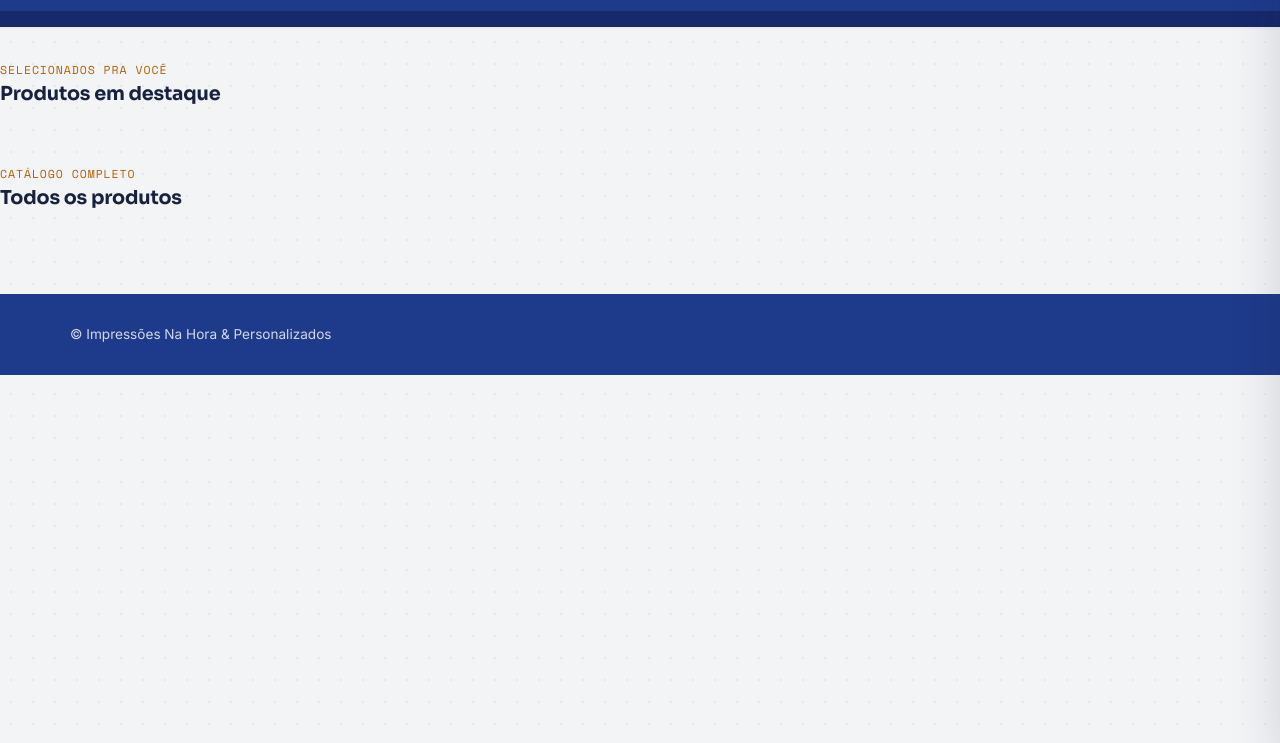
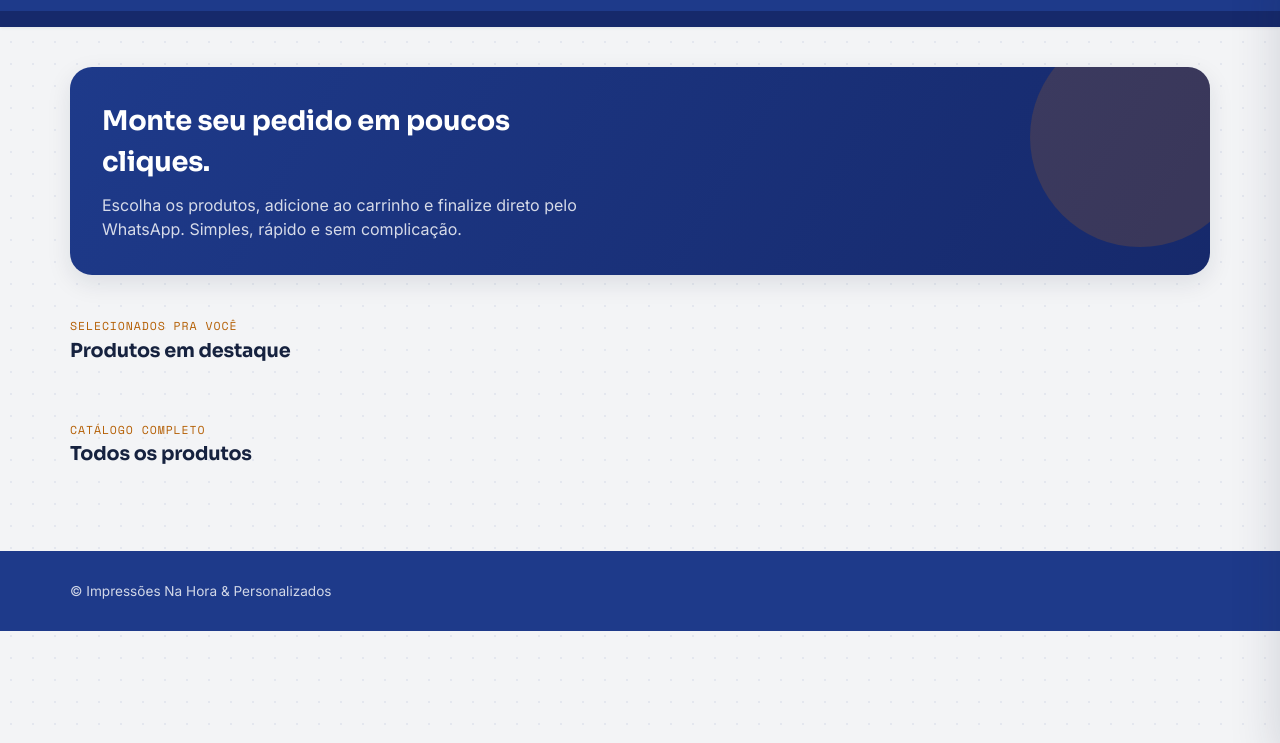
Before and after one commit to danreposi/IHP, a plain HTML site: page frontend/index.html in a window 1280 px wide. Shown: the part 57-800 px from the top of the page. Drawn offline with nearby package versions, Linux system fonts and the light colour scheme; no server answers.

Commit message:
Update index.html

```diff
--- a/frontend/index.html
+++ b/frontend/index.html
@@ -39,6 +39,16 @@
   <button data-theme-option="dark">🌙 Tema Escuro</button>
   <button data-theme-option="system">🖥️ Padrão do Sistema</button>
 </div>
+
+<main class="container">
+  <section class="hero">
+    <div class="hero-card">
+      <div class="hero-text">
+        <h1>Monte seu pedido em poucos cliques.</h1>
+        <p>Escolha os produtos, adicione ao carrinho e finalize direto pelo WhatsApp. Simples, rápido e sem complicação.</p>
+      </div>
+    </div>
+  </section>
 
   <section id="featured-section">
     <div class="section-title">
```
